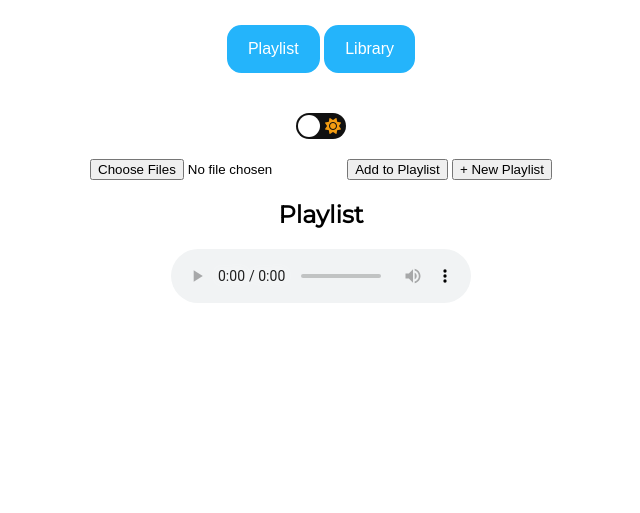
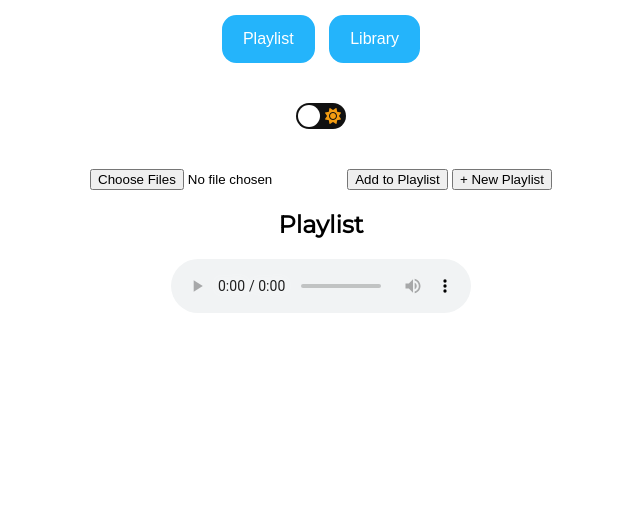
Before and after one commit to ey35/midigentest, a plain HTML site: page index.html in a window 1280 px wide. Shown: the part 287-800 px from the top of the page, without its empty margins (319-959 px from the left). Drawn offline with Linux system fonts and the light colour scheme.

Commit message:
Update styles.css

```diff
--- a/styles.css
+++ b/styles.css
@@ -38,10 +38,15 @@ body.dark h1 {
     transition: all ease-in-out 0.2s;
     font-size: 16px;
     color: #fff;
+    margin: 0 5px;
 }
 
 .tab:hover {
     background-color: #0071e2;
+}
+
+.section {
+    margin-top: 20px;
 }
 
 #playlist {
```
